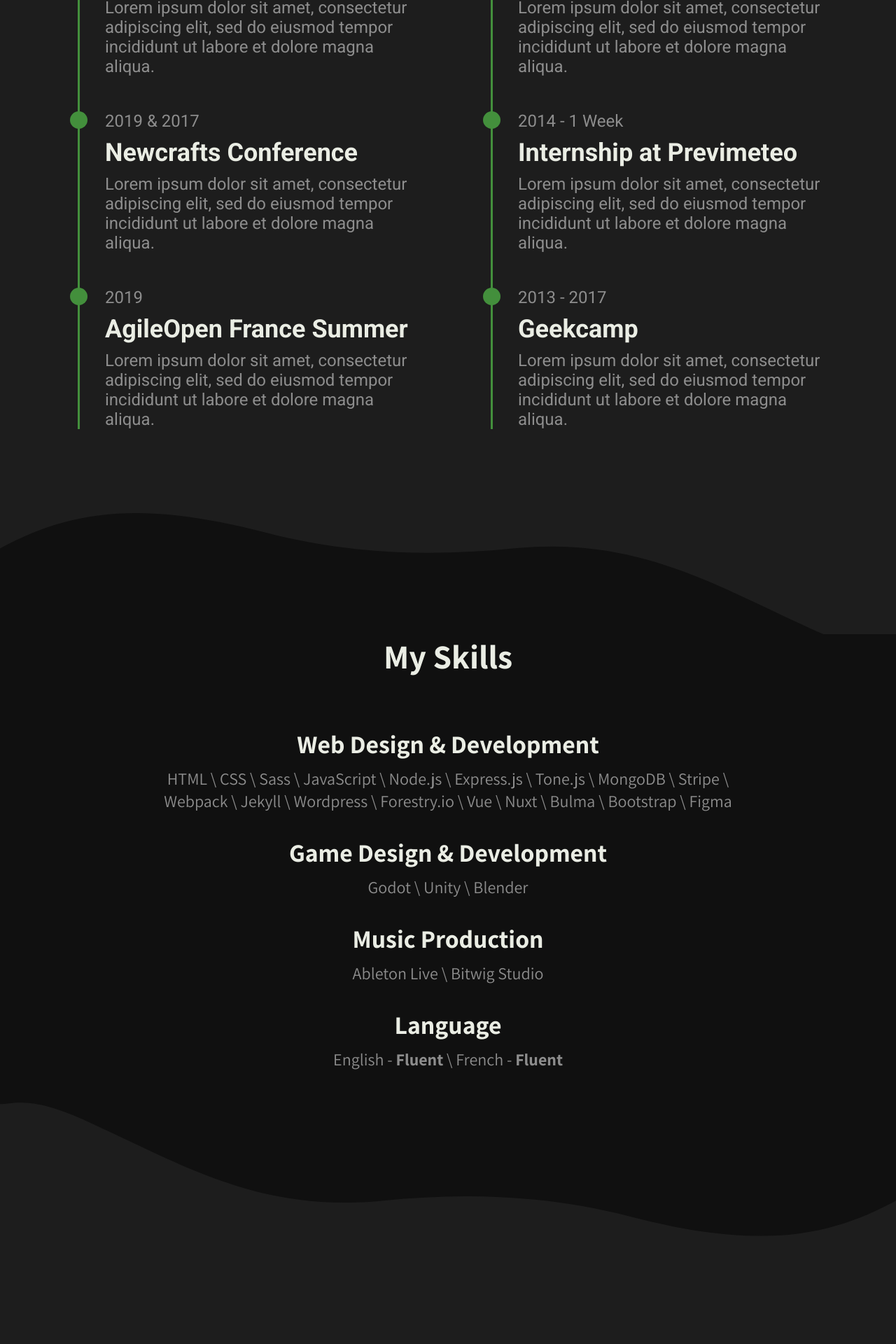
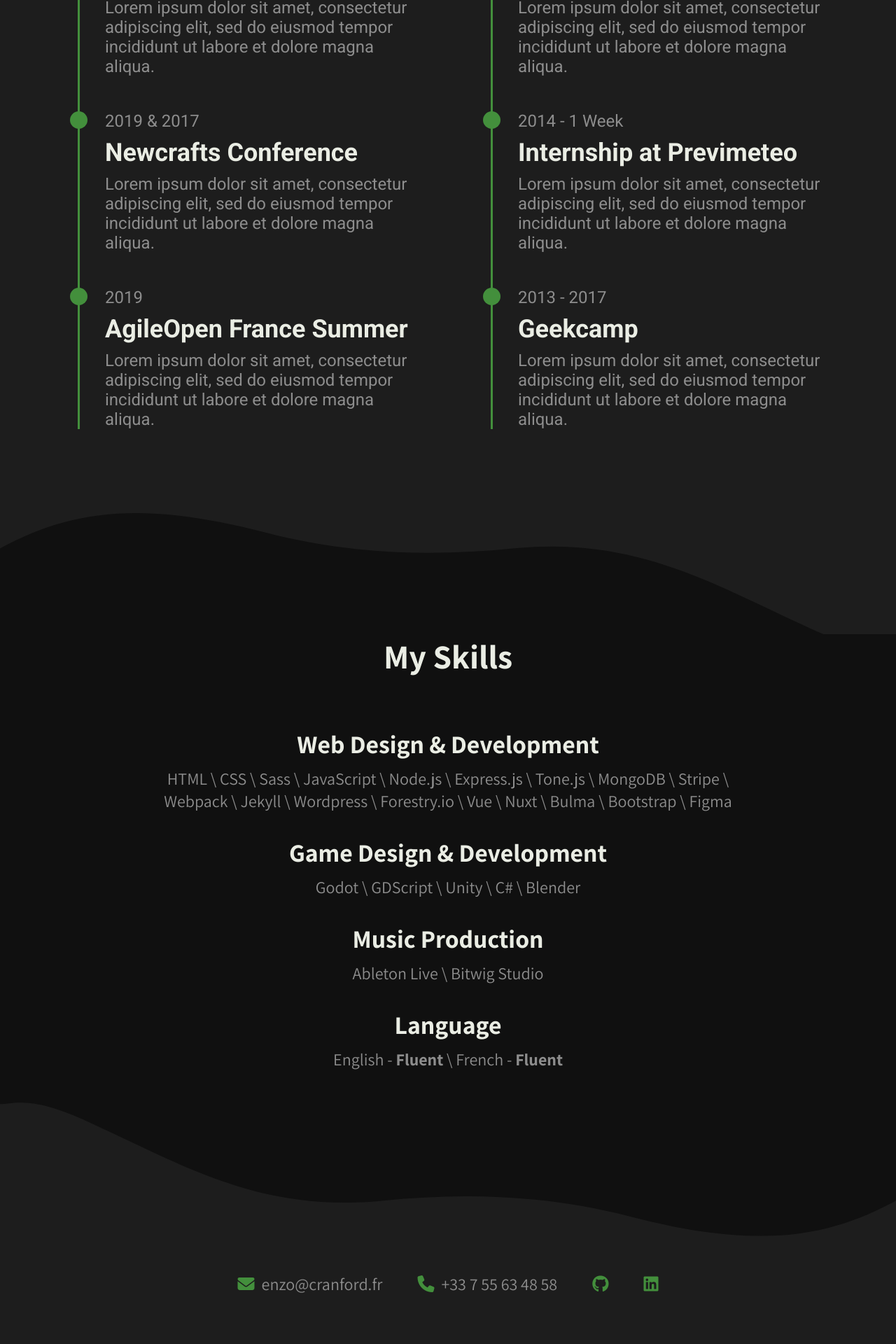
Before and after one commit to enzoritto/enzo.cranford.fr, a Jekyll site: the page built from index.html, in a window 1280 px wide. Shown: the part 1677-3597 px from the top of the page at 70% size. Built offline with Jekyll 4.4.1, drawn with Linux system fonts in a browser that asks for light colours; nearby versions of some CDN libraries; before the commit the page ends 3495 px from its top, so only the background shows below that.

Commit message:
Add contact section

```diff
--- a/_sass/main.scss
+++ b/_sass/main.scss
@@ -156,6 +156,55 @@ body {
   @include aspect-ratio(38, 49);
 
   background-color: $primary;
+}
+
+.icon-group {
+  display: flex;
+  align-items: center;
+  margin-top: 2rem;
+
+  & i {
+    margin-right: 5rem;
+
+    font-size: 2.4rem;
+    color: $primary;
+
+    &:last-child {
+      margin-right: 0;
+    }
+  }
+
+  @include breakpoint(md) {
+    margin: 0;
+  }
+}
+
+.text-icon {
+  display: flex;
+  align-items: center;
+
+  font-family: "Assistant", sans-serif;
+  font-size: 2.4rem;
+
+  & i {
+    margin-right: 1rem;
+
+    color: $primary;
+  }
+
+  & p {
+    margin: 1rem 0 1rem 0;
+
+    color: $text-color;
+  }
+
+  &:last-child {
+    margin-right: 0;
+  }
+
+  @include breakpoint(md) {
+    margin-right: 5rem;
+  }
 }
 
 .skill-group {
@@ -323,13 +372,7 @@ body {
   }
 }
 
-.section {
-
-  & > .title {
-    margin: 0 2rem;
-  }
-
-  & .container {
+.container {
   padding: 2rem;
 
   &.flex {
@@ -341,6 +384,10 @@ body {
     @include breakpoint(md) {
       flex-direction: row;
     }
+
+    &.centered {
+      justify-content: center;
+    }
   }
 
   &.centered {
@@ -349,6 +396,12 @@ body {
       width: max-content;
     }
   }
+}
+
+.section {
+
+  & > .title {
+    margin: 0 2rem;
   }
 }
 
@@ -393,3 +446,8 @@ body {
     }
   }
 }
+
+#contact {
+  margin-top: -3rem;
+  margin-bottom: 4rem;
+}
--- a/index.html
+++ b/index.html
@@ -103,7 +103,7 @@ title: Enzo Cranford
     </div>
     <div class="skill-group">
       <h1 class="title small">Game Design & Development</h1>
-      <p>Godot \ Unity \ Blender</p>
+      <p>Godot \ GDScript \ Unity \ C# \ Blender</p>
     </div>
     <div class="skill-group">
       <h1 class="title small">Music Production</h1>
@@ -121,3 +121,20 @@ title: Enzo Cranford
     <path d="M121.83 8.91349C67.684 -5.11647 34.0789 -2.51762 0 16.2411V103H411V60.5C405.193 60.5 397.209 64.5 372.912 53.4654C327.551 32.8644 292.225 10.48 235.093 16.2411C199.009 19.8796 161.422 19.1721 121.83 8.91349Z"/>
   </svg>
 </div>
+
+<section id="contact">
+  <div class="container flex centered">
+    <div class="text-icon">
+      <i class="fas fa-envelope"></i>
+      <p>enzo@cranford.fr</p>
+    </div>
+    <div class="text-icon">
+      <i class="fas fa-phone"></i>
+      <p>+33 7 55 63 48 58</p>
+    </div>
+    <div class="icon-group">
+      <i class="fab fa-github"></i>
+      <i class="fab fa-linkedin"></i>
+    </div>
+  </div>
+</section>
```
Lines whose indentation alone changed are shown as unchanged.
